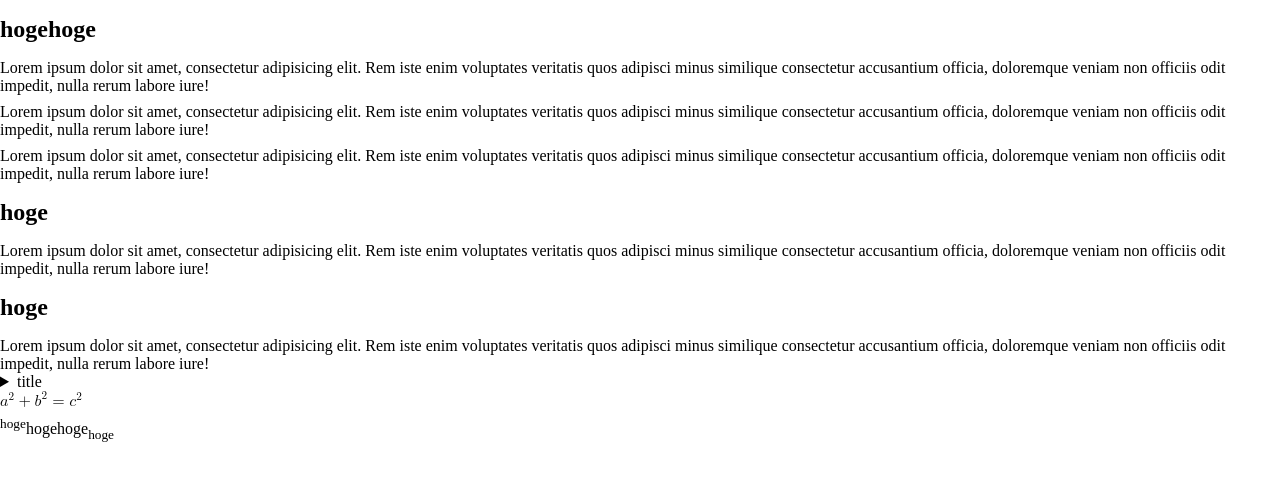
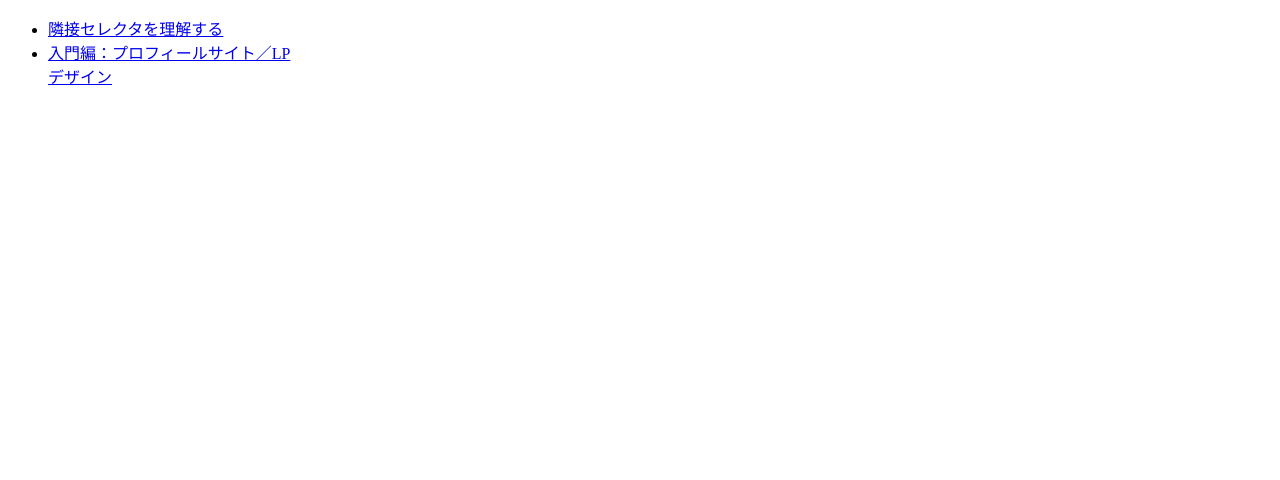
Before and after one commit to mhousetree/css_workshop, a plain HTML site: page index.html in a window 1280 px wide. Drawn offline with Linux system fonts and the light colour scheme.

Commit message:
Create index page

```diff
--- a/index.html
+++ b/index.html
@@ -1,58 +1,20 @@
-<html>
-  <head>
-    <title>隣接セレクタを理解する</title>
-    <style>
-      * {
-        margin: 0;
-        padding: 0;
-      }
-      h2 {
-        margin-top: 1rem;
-      }
-      h2 + p {
-        margin-top: 1rem;
-      }
-      p {
-        margin-top: .5rem;
-      }
-    </style>
-  </head>
-  <body>
-    <h2>hogehoge</h2>
-    <p>Lorem ipsum dolor sit amet, consectetur adipisicing elit. Rem iste enim voluptates veritatis quos adipisci minus similique consectetur accusantium officia, doloremque veniam non officiis odit impedit, nulla rerum labore iure!</p>
-    <p>Lorem ipsum dolor sit amet, consectetur adipisicing elit. Rem iste enim voluptates veritatis quos adipisci minus similique consectetur accusantium officia, doloremque veniam non officiis odit impedit, nulla rerum labore iure!</p>
-    <p>Lorem ipsum dolor sit amet, consectetur adipisicing elit. Rem iste enim voluptates veritatis quos adipisci minus similique consectetur accusantium officia, doloremque veniam non officiis odit impedit, nulla rerum labore iure!</p>
-    <h2>hoge</h2>
-    <p>Lorem ipsum dolor sit amet, consectetur adipisicing elit. Rem iste enim voluptates veritatis quos adipisci minus similique consectetur accusantium officia, doloremque veniam non officiis odit impedit, nulla rerum labore iure!</p>
-    <h2>hoge</h2>
-    <p>Lorem ipsum dolor sit amet, consectetur adipisicing elit. Rem iste enim voluptates veritatis quos adipisci minus similique consectetur accusantium officia, doloremque veniam non officiis odit impedit, nulla rerum labore iure!</p>
-
-    <details>
-      <summary>title</summary>
-      Lorem ipsum dolor sit amet consectetur adipisicing elit. Consequuntur suscipit minus, vel harum voluptatem qui enim totam cupiditate, perspiciatis facilis quis debitis et ea nesciunt ratione. Voluptatibus saepe accusamus laboriosam?
-    </details>
-    <math>
-      <mrow>
-        <mrow>
-          <msup>
-            <mi>a</mi>
-            <mn>2</mn>
-          </msup>
-          <mo>+</mo>
-          <msup>
-            <mi>b</mi>
-            <mn>2</mn>
-          </msup>
-        </mrow>
-        <mo>=</mo>
-        <msup>
-          <mi>c</mi>
-          <mn>2</mn>
-        </msup>
-      </mrow>
-    </math>
-    <p>
-      <sup>hoge</sup>hogehoge<sub>hoge</sub>
-    </p>
-    </body>
+<!DOCTYPE html>
+<html lang="ja">
+<head>
+  <meta charset="UTF-8">
+  <meta http-equiv="X-UA-Compatible" content="IE=edge">
+  <meta name="viewport" content="width=device-width, initial-scale=1.0">
+  <title>CSS勉強会</title>
+</head>
+<body>
+  <ul>
+    <li>
+      <a href="00/index.html">隣接セレクタを理解する</a>
+    </li>
+    <li>
+      <a href="01/index.html">入門編：プロフィールサイト／LP</a><br>
+      <a href="https://code-step.com/profile-menu/" target="_blank">デザイン</a>
+    </li>
+  </ul>
+</body>
 </html>
```
